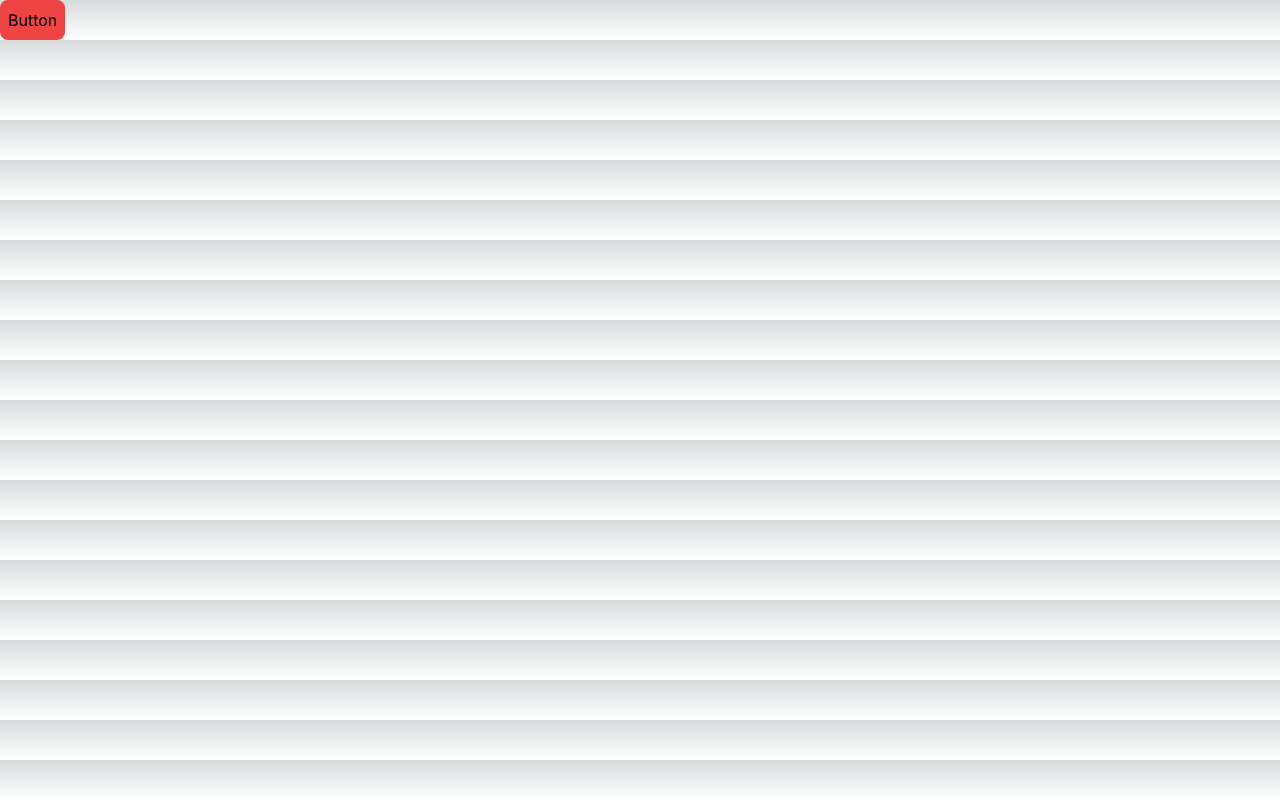
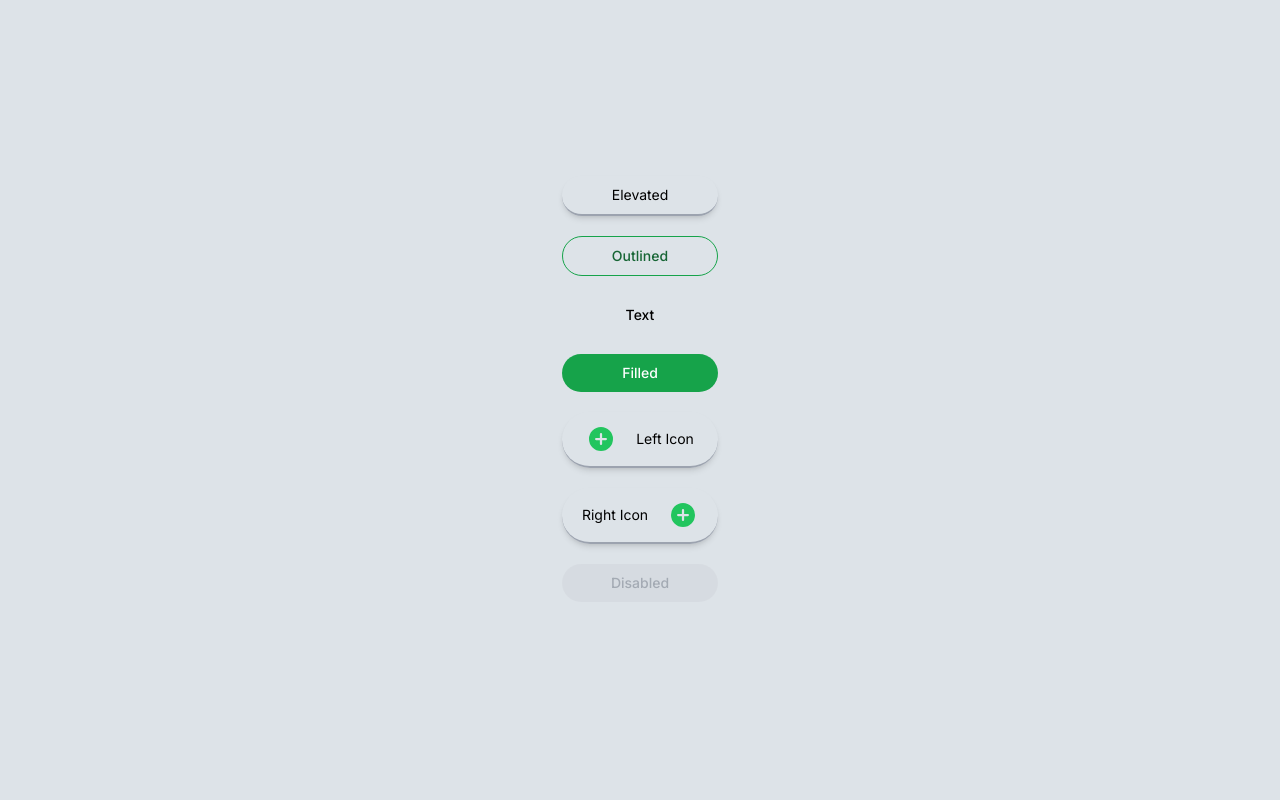
Before and after one commit to Dealsy/react-component-library, a Next.js app: page /ButtonPage in a window 1280 px wide. Built offline with nearby package versions, Linux system fonts and the light colour scheme.

Commit message:
updates button component

```diff
--- a/package.json
+++ b/package.json
@@ -9,6 +9,7 @@
     "lint": "next lint"
   },
   "dependencies": {
+    "@heroicons/react": "^2.0.18",
     "@types/node": "20.4.5",
     "@types/react": "18.2.18",
     "@types/react-dom": "18.2.7",
--- a/src/app/ButtonPage/page.tsx
+++ b/src/app/ButtonPage/page.tsx
@@ -1,10 +1,29 @@
 import { Button } from "@/components";
+import { PlusCircleIcon } from "@heroicons/react/20/solid";
 
 export default function ButtonPage() {
   return (
-    <>
-      {/* <Button> Click Me! </Button> */}
-      <Button> Button </Button>
-    </>
+    <div className="flex flex-col gap-5">
+      <Button buttonStyle="elevated" title="Elevated" />
+      <Button buttonStyle="outlined" title="Outlined" />
+      <Button buttonStyle="text" title="Text" />
+      <Button buttonStyle="filled" title="Filled" />
+      <Button
+        buttonStyle="elevated"
+        title="    Left Icon"
+        leftIcon={
+          <PlusCircleIcon width={30} height={30} className="text-green-500" />
+        }
+      />
+      <Button
+        buttonStyle="elevated"
+        title="Right Icon"
+        rightIcon={
+          <PlusCircleIcon width={30} height={30} className="text-green-500" />
+        }
+      />
+
+      <Button title="Disabled" disabled />
+    </div>
   );
 }
--- a/src/app/globals.css
+++ b/src/app/globals.css
@@ -4,24 +4,12 @@
 
 :root {
   --foreground-rgb: 0, 0, 0;
-  --background-start-rgb: 214, 219, 220;
+  --background-start-rgb: 221 227 232;
   --background-end-rgb: 255, 255, 255;
 }
 
-@media (prefers-color-scheme: dark) {
-  :root {
-    --foreground-rgb: 255, 255, 255;
-    --background-start-rgb: 0, 0, 0;
-    --background-end-rgb: 0, 0, 0;
-  }
-}
 
 body {
   color: rgb(var(--foreground-rgb));
-  background: linear-gradient(
-      to bottom,
-      transparent,
-      rgb(var(--background-end-rgb))
-    )
-    rgb(var(--background-start-rgb));
+  background:  rgb(var(--background-start-rgb));
 }
--- a/src/app/layout.tsx
+++ b/src/app/layout.tsx
@@ -1,22 +1,25 @@
-import './globals.css'
-import type { Metadata } from 'next'
-import { Inter } from 'next/font/google'
+import clsx from "clsx";
+import "./globals.css";
+import type { Metadata } from "next";
+import { Inter } from "next/font/google";
 
-const inter = Inter({ subsets: ['latin'] })
+const inter = Inter({ subsets: ["latin"] });
 
 export const metadata: Metadata = {
-  title: 'Create Next App',
-  description: 'Generated by create next app',
-}
+  title: "Create Next App",
+  description: "Generated by create next app",
+};
 
 export default function RootLayout({
   children,
 }: {
-  children: React.ReactNode
+  children: React.ReactNode;
 }) {
   return (
     <html lang="en">
-      <body className={inter.className}>{children}</body>
+      <body className={clsx(inter.className, "flex justify-center mt-44")}>
+        {children}
+      </body>
     </html>
-  )
+  );
 }
--- a/src/app/page.tsx
+++ b/src/app/page.tsx
@@ -1,15 +1,5 @@
 import Link from "next/link";
-
-const Links = [
-  {
-    name: "Button",
-    path: "./ButtonPage",
-  },
-  {
-    name: "Button",
-    path: "./ButtonPage",
-  },
-];
+import { Routes } from "@/helpers/routes";
 
 export default function Home() {
   return (
@@ -17,9 +7,9 @@ export default function Home() {
       <h1 className="text-4xl">Component Links</h1>
       <div className="z-10 items-center justify-between w-full max-w-5xl font-mono text-sm lg:flex">
         <ul className="flex flex-col gap-2 text-blue-300">
-          {Links.map((link) => (
-            <li className="hover:text-blue-400" key={link.name}>
-              <Link href={link.path}>{link.name}</Link>
+          {Routes.map(({ path, name }) => (
+            <li className="hover:text-blue-400" key={name}>
+              <Link href={path}>{name}</Link>
             </li>
           ))}
         </ul>
--- a/src/components/Button/Button.tsx
+++ b/src/components/Button/Button.tsx
@@ -1,16 +1,47 @@
 import clsx from "clsx";
 import { ButtonProps } from "@/types/buttonTypes";
 
-export function Button({ children }: ButtonProps) {
+const elevated =
+  "shadow-md shadow-inner border-b-2 border-gray-400 text-sm font-normal hover:bg-green-600 hover:text-white active:bg-[#8fd48c] ";
+const outlined =
+  "border border-green-600 hover:bg-inherit active:bg-[#bbe0a7] text-green-800";
+const text =
+  "hover:underline active:underline hover:bg-inherit active:text-lg active:bg-inherit active:scale-100";
+const filled = "bg-green-600 text-white hover:bg-green-500 active:bg-gray-500";
+const disabledStyle =
+  "opacity-50 bg-gray-300 text-gray-500 cursor-default hover:bg-gray-300 hover:scale-100 active:bg-gray-300 active:scale-100";
+
+export function Button({
+  title,
+  buttonStyle,
+  className,
+  disabled,
+  leftIcon,
+  onClick,
+  rightIcon,
+}: ButtonProps) {
   return (
     <button
+      disabled={disabled}
+      onClick={onClick}
       className={clsx(
-        "p-2 transition duration-300 ease-in-out transform bg-red-500 rounded-lg",
-        "active:bg-red-600 active:scale-95",
+        className && className,
+        "py-3 px-5 transition duration-300 ease-in-out transform rounded-full text-sm leading-none",
+        "font-medium w-full",
+        buttonStyle === "elevated" && elevated,
+        buttonStyle === "outlined" && outlined,
+        buttonStyle === "text" && text,
+        buttonStyle === "filled" && filled,
+        disabled && disabledStyle,
+        "active:bg-red-600 active:scale-110",
         "hover:bg-red-400 hover:scale-110"
       )}
     >
-      {children}
+      <div className="flex items-center justify-center gap-5">
+        {leftIcon ? leftIcon : null}
+        {title}
+        {rightIcon ? rightIcon : null}
+      </div>
     </button>
   );
 }
--- /dev/null
+++ b/src/helpers/routes.ts
@@ -0,0 +1,6 @@
+export const Routes = [
+    {
+      name: "Button",
+      path: "./ButtonPage",
+    },
+  ];
```
Also changed, not shown: src/types/buttonTypes.ts (+7 -3 lines), 1 other file (tests, documents, lock files or other folders).
